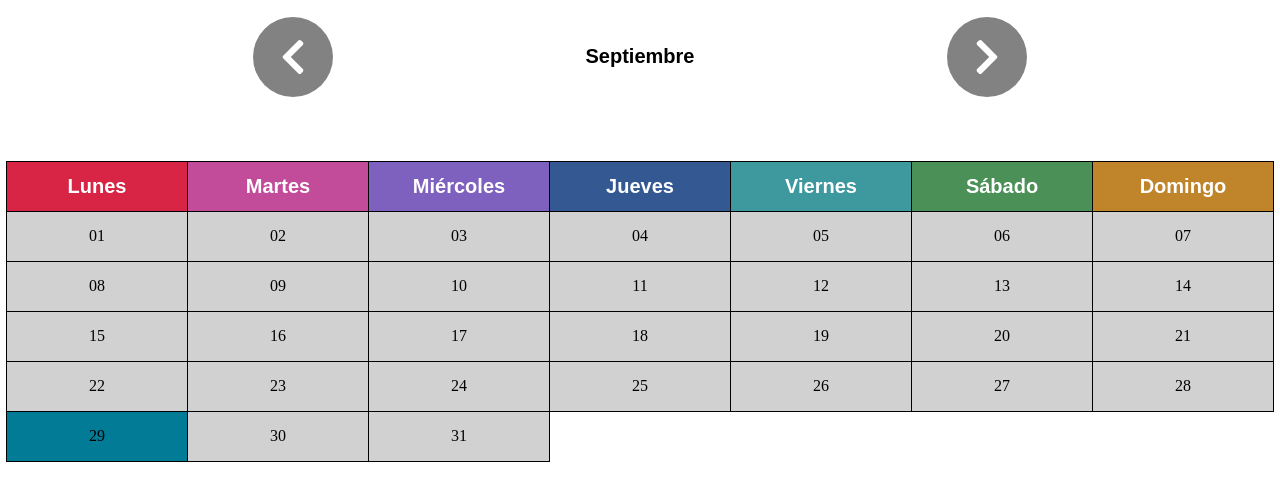
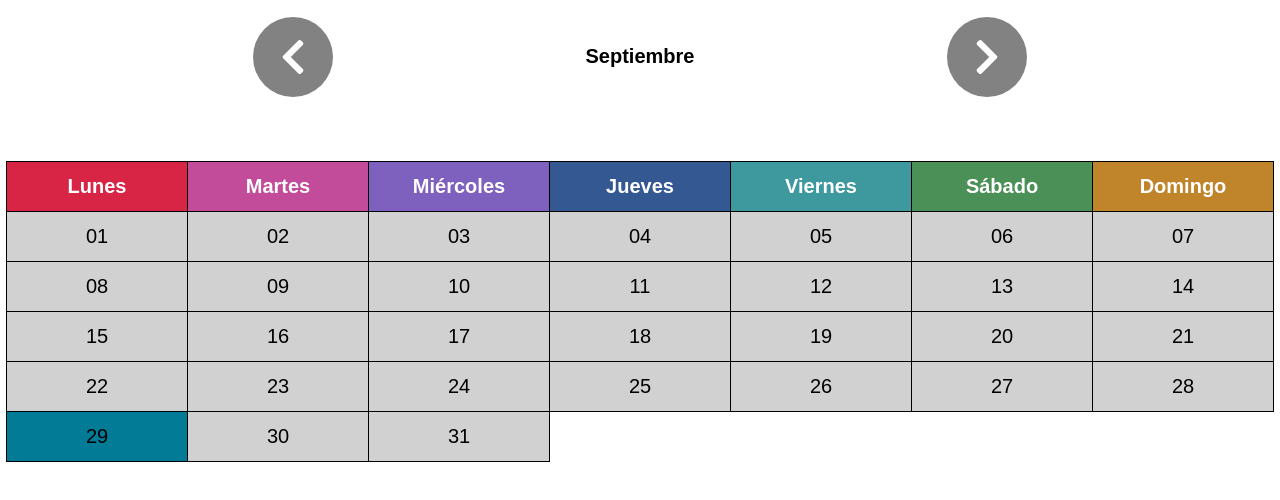
Before and after one commit to Anfelealo/Calendar, a plain HTML site: page index.html in a window 1280 px wide. Shown: the part 92-592 px from the top of the page. Drawn offline with Linux system fonts and the light colour scheme.

Commit message:
Second Commit - font modification
I modified the font size and family of the numbers

```diff
--- a/CSS/style.css
+++ b/CSS/style.css
@@ -106,6 +106,8 @@ th{
 th, td{
     width: 180px;
     height: 50px;
+    font-size: 20px;
+    font-family:Arial, Helvetica, sans-serif;
 }
 
 th, td{
```
